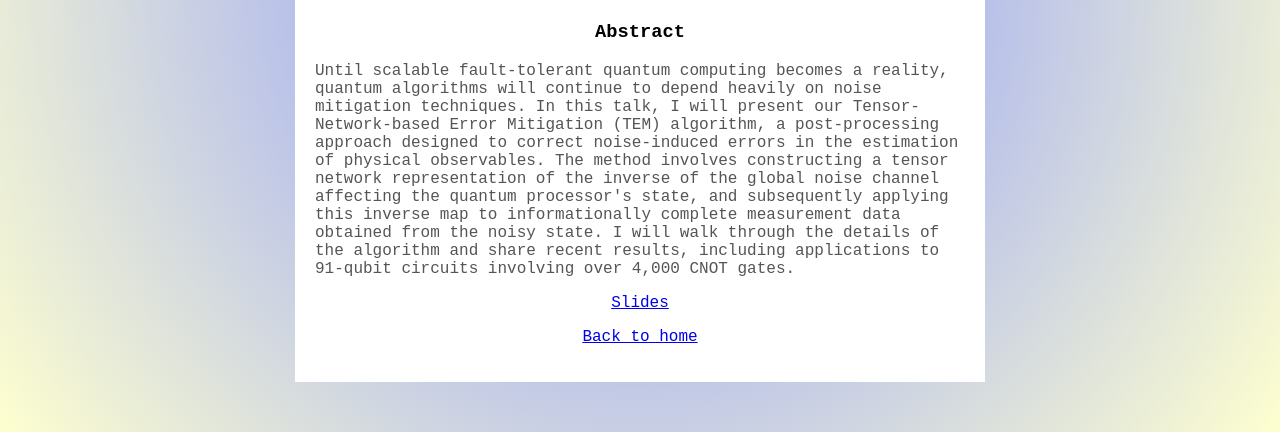
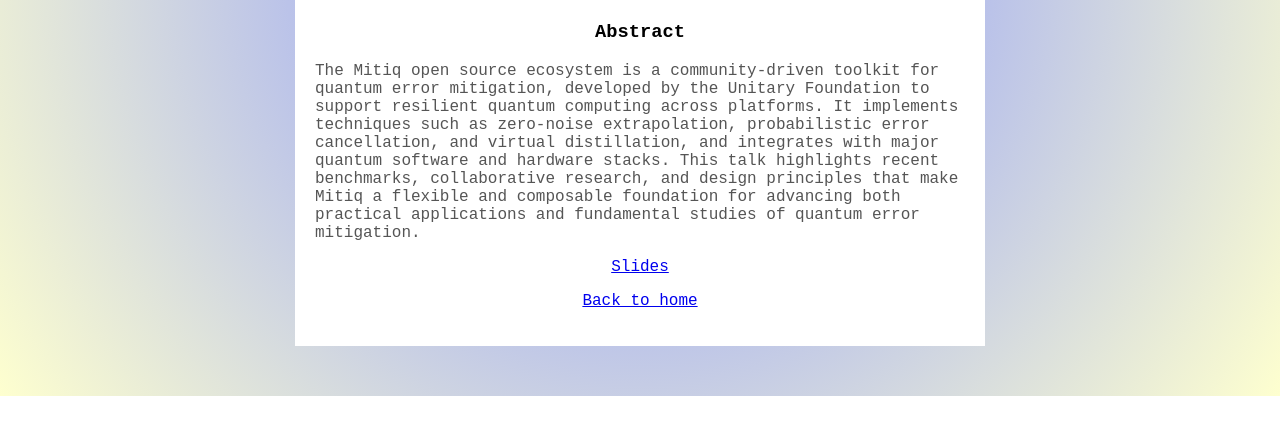
Before and after one commit to unitaryfoundation/werq.shop, an Eleventy site: page talks/nathan-shammah.md in a window 1280 px wide. Shown: the part 460-892 px from the top of the page. After the commit the page ends 856 px from the top, so only its background shows below. Built offline with nearby package versions, Linux system fonts and the light colour scheme; Eleventy itself is replaced by a stand-in of ours; files that its build step writes are made by us from their sources.

Commit message:
Nathan abstract

```diff
--- a/talks/nathan-shammah.md
+++ b/talks/nathan-shammah.md
@@ -7,4 +7,4 @@
 slides: "nathan-shammah.pdf"
 ---
 
-Until scalable fault-tolerant quantum computing becomes a reality, quantum algorithms will continue to depend heavily on noise mitigation techniques. In this talk, I will present our Tensor-Network-based Error Mitigation (TEM) algorithm, a post-processing approach designed to correct noise-induced errors in the estimation of physical observables. The method involves constructing a tensor network representation of the inverse of the global noise channel affecting the quantum processor's state, and subsequently applying this inverse map to informationally complete measurement data obtained from the noisy state. I will walk through the details of the algorithm and share recent results, including applications to 91-qubit circuits involving over 4,000 CNOT gates.
+The Mitiq open source ecosystem is a community-driven toolkit for quantum error mitigation, developed by the Unitary Foundation to support resilient quantum computing across platforms. It implements techniques such as zero-noise extrapolation, probabilistic error cancellation, and virtual distillation, and integrates with major quantum software and hardware stacks. This talk highlights recent benchmarks, collaborative research, and design principles that make Mitiq a flexible and composable foundation for advancing both practical applications and fundamental studies of quantum error mitigation.
```
